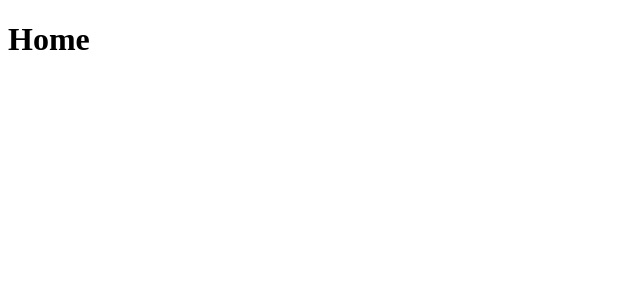
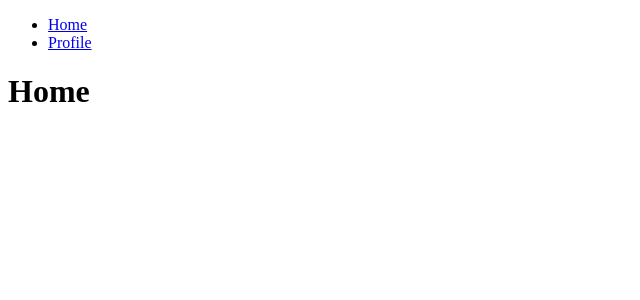
Before and after one commit to MarieReRe/ReactAuthorizationPractice, a React (Create React App) app in the folder my-app/: page / in a window 1280 px wide. Shown: the top 300 px of the page, without its empty margins (0-640 px from the left). Built offline with nearby package versions, Linux system fonts and the light colour scheme.

Commit message:
Nav complete

```diff
--- a/my-app/src/App.js
+++ b/my-app/src/App.js
@@ -2,12 +2,14 @@ import React, { Component } from 'react';
 import { Route } from "react-router-dom";
 import Home from './home/Home';
 import Profile from './profile/profile'
+import Nav from './nav'
 
 export default class App extends Component {
   render() {
 
     return (
       <>
+      <Nav />
         <Route path="/" exact component={Home} />
         <Route path="/profile" exact component={Profile} />
       </>
--- /dev/null
+++ b/my-app/src/nav/index.js
@@ -0,0 +1,15 @@
+import React, { Component } from 'react';
+import {Link} from 'react-router-dom'
+
+class index extends Component {
+    render() {
+        return (
+           <ul>
+               <li><Link to="/">Home</Link></li>
+               <li><Link to="/profile">Profile</Link></li>
+           </ul>
+        );
+    }
+}
+
+export default index;
```
